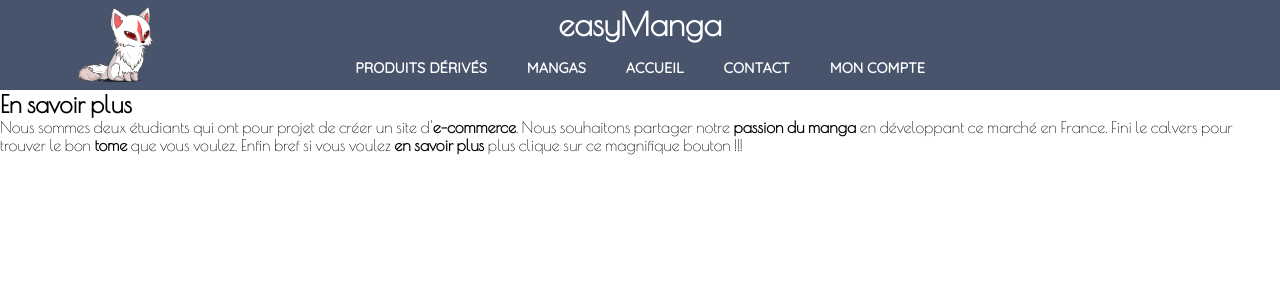
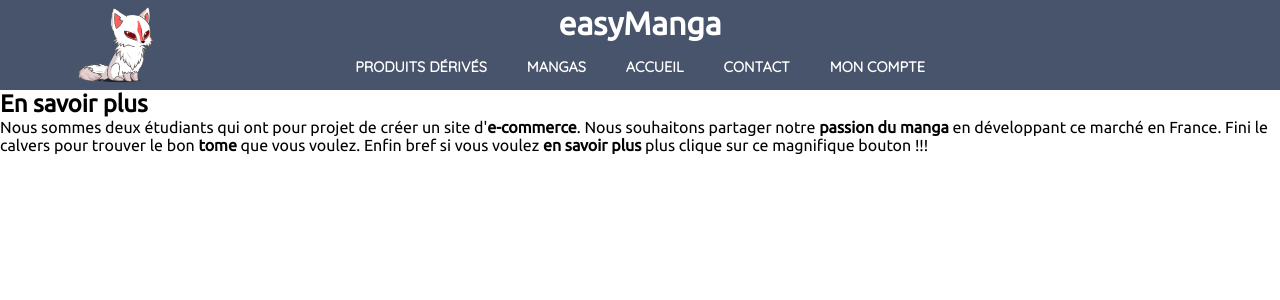
Before and after one commit to paralixo/ecommerceManga, a PHP site: page /pages/index.php in a window 1280 px wide. Shown: the top 300 px of the page. Run offline with PHP 8.4, Linux system fonts and the light colour scheme.

Commit message:
nouvelle police

```diff
--- a/easymanga/pages/header.php
+++ b/easymanga/pages/header.php
@@ -2,7 +2,7 @@
 
 <!-- liens -->
 <meta charset="utf-8" />
-<link href="https://fonts.googleapis.com/css?family=Poiret+One|Quicksand" rel="stylesheet">
+<link href="https://fonts.googleapis.com/css?family=Ubuntu|Poiret+One|Quicksand" rel="stylesheet">
 <link rel="stylesheet" type="text/css" href="../style/header.css">
 
 <!-- block du header -->
--- a/easymanga/pages/index.php
+++ b/easymanga/pages/index.php
@@ -3,7 +3,7 @@
     <head>
         <title>easymanga</title>
         <meta charset="utf-8" />
-        <link href="https://fonts.googleapis.com/css?family=Poiret+One|Quicksand" rel="stylesheet">
+        <link href="https://fonts.googleapis.com/css?family=Ubuntu|Poiret+One|Quicksand" rel="stylesheet">
         <link rel="stylesheet" href="../style/style.css">
     </head>
     <body>
--- a/easymanga/style/header.css
+++ b/easymanga/style/header.css
@@ -9,6 +9,7 @@ header {
 }
 
 header h1 {
+    font-family: 'Ubuntu', sans-serif;
     color: white;
     text-align: center;
 }
--- a/easymanga/style/style.css
+++ b/easymanga/style/style.css
@@ -1,7 +1,7 @@
 /* GENERAL */
 
 * {
-    font-family:'Poiret One', cursive;
+    font-family:'Ubuntu', cursive;
     margin: 0;
     padding: 0;
 }
```
